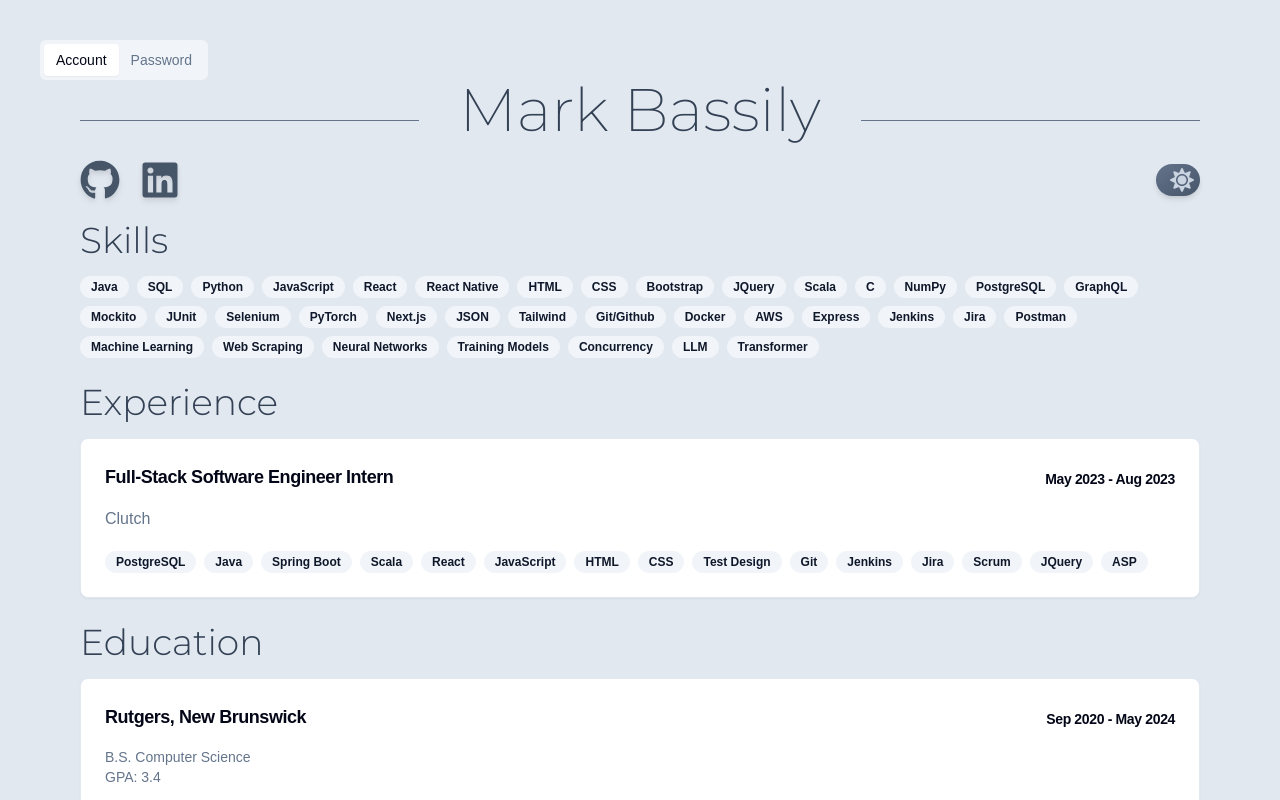
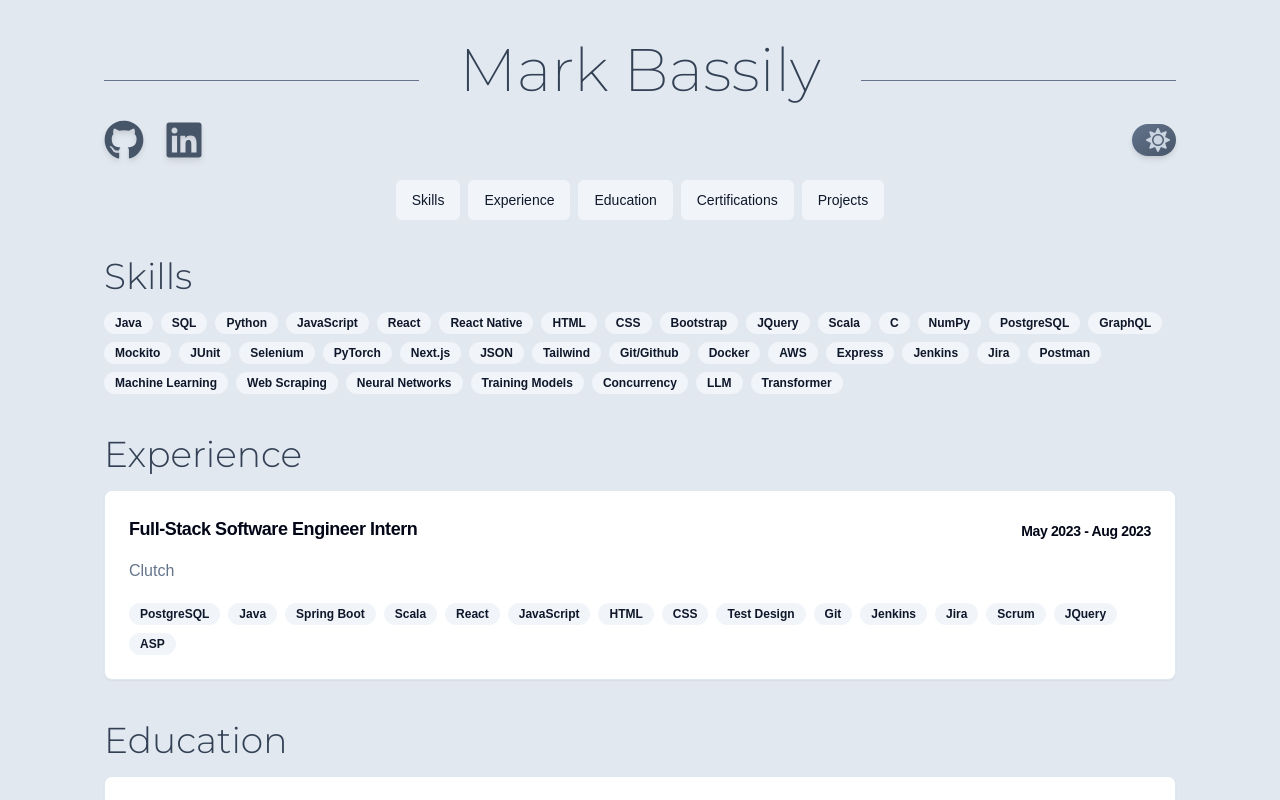
Before and after one commit to markb2575/portfolio, a Next.js app: page / in a window 1280 px wide. Shown: the top 800 px of the page. Built offline with nearby package versions, Linux system fonts and the light colour scheme.

Commit message:
update
added navigation

```diff
--- a/package.json
+++ b/package.json
@@ -11,6 +11,7 @@
         "deploy": "GITHUB_PAGES=true npm run build && npm run export"
     },
     "dependencies": {
+        "@radix-ui/react-slot": "^1.1.0",
         "@radix-ui/react-switch": "^1.1.1",
         "@radix-ui/react-tabs": "^1.1.1",
         "class-variance-authority": "^0.7.0",
--- a/src/app/globals.css
+++ b/src/app/globals.css
@@ -16,7 +16,7 @@
 
 @layer components {
     .background {
-        @apply dark:bg-slate-900 bg-slate-200 transition-colors min-h-screen px-10 py-10;
+        @apply dark:bg-slate-900 bg-slate-200 transition-colors min-h-screen py-10 px-[5%];
     }
 
     .header {
@@ -28,7 +28,7 @@
     }
 
     .section {
-        @apply font-montserrat font-light dark:text-slate-300 text-slate-700 transition-colors text-4xl mb-4 cursor-default
+        @apply font-montserrat font-light dark:text-slate-300 text-slate-700 transition-colors text-4xl mb-4 cursor-default pt-4
     }
 
     .theme-toggle {
--- a/src/app/page.tsx
+++ b/src/app/page.tsx
@@ -1,18 +1,17 @@
 "use client"
-import { Header, Body, Tab } from "@/components/layout";
+import { Header, Body, TopArrow } from "@/components/layout";
 import useDarkTheme from "../app/hooks/useDarkTheme";
-
 
 export default function Home() {
     const { darkTheme, isLoading, handleMode } = useDarkTheme();
-
     if (isLoading) return null;
-
     return (
-        <div className="background">
-            <Tab />
-            <Header darkTheme={darkTheme} handleMode={handleMode}/>
-            <Body />
+        <div>
+            <TopArrow />
+            <div className="background">
+                <Header darkTheme={darkTheme} handleMode={handleMode} />
+                <Body />
+            </div>
         </div>
     );
 }
--- a/src/components/layout/body.tsx
+++ b/src/components/layout/body.tsx
@@ -14,7 +14,7 @@
         <div className="px-10 flex flex-col">
 
             {/* Skills */}
-            <div className='w-full'>
+            <div id="skills-section" className='w-full'>
                 <h2 className="section">Skills</h2>
                 <div className="flex flex-wrap gap-2 mb-6">
                     {data?.skills['language/framework'].map((skill, index) => (
@@ -30,7 +30,7 @@
             </div>
 
             {/* Experience */}
-            <h2 className="section">Experience</h2>
+            <h2 id="experience-section" className="section">Experience</h2>
             <div className="gap-4 mb-6">
                 {data?.experience.map((experience, index) => (
                     <Card key={index} className="h-full w-full">
@@ -53,7 +53,7 @@
             </div>
 
             {/* Education */}
-            <h2 className="section">Education</h2>
+            <h2 id="education-section" className="section">Education</h2>
             <div className="gap-4 mb-6">
                 {data?.education.map((item, index) => (
                     <Card key={index} className="h-full w-full">
@@ -77,8 +77,8 @@
             </div>
 
             {/* Certifications */}
-            <h2 className="section">Certifications</h2>
-            <div className="gap-4 mb-6">
+            <h2 id="certifications-section" className="section">Certifications</h2>
+            <div className="flex flex-wrap gap-4 mb-6">
                 {data?.certifications.map((item, index) => (
                     <Card key={index} className="flex flex-col w-72 h-64">
                         <CardHeader>
@@ -96,7 +96,7 @@
             </div>
 
             {/* Projects */}
-            <div className='w-full'>
+            <div id="projects-section" className='w-full'>
                 <h2 className="section">Projects</h2>
                 <div className="flex flex-wrap gap-4">
                     {data?.projects.map((project, index) => (
--- a/src/components/layout/header.tsx
+++ b/src/components/layout/header.tsx
@@ -1,8 +1,9 @@
 "use client"
 import * as Switch from "@radix-ui/react-switch";
 import { FaMoon, FaSun, FaGithub, FaLinkedin } from 'react-icons/fa';
+import { Tab } from "@/components/layout";
 
-export default function Header({darkTheme, handleMode}:{darkTheme:boolean, handleMode:()=>void}) {
+export default function Header({ darkTheme, handleMode }: { darkTheme: boolean, handleMode: () => void }) {
 
     return (
         <div>
@@ -11,10 +12,11 @@
                 <h1 className="title mb-5">Mark Bassily</h1>
                 <div className="border-t flex-grow border-slate-500 mx-10"></div>
             </div>
-            <div className="flex flex-row justify-between mb-5">
+            <div className="relative mb-5">
+                <div className="flex flex-row justify-between">
                     <div className="flex flex-row">
-                    <FaGithub className="ml-10 mr-5 dark:text-slate-300 text-slate-600 size-10 drop-shadow-md hover:text-slate-500 hover:dark:text-slate-500 cursor-pointer" onClick={() => window.location.href = "https://github.com/markb2575"}/>
-                    <FaLinkedin className="dark:text-slate-300 text-slate-600 size-10 drop-shadow-md hover:text-slate-500 hover:dark:text-slate-500 cursor-pointer" onClick={() => window.location.href = "https://linkedin.com/in/markb2575"}/>
+                        <FaGithub className="ml-10 mr-5 dark:text-slate-300 text-slate-600 size-10 drop-shadow-md hover:text-slate-500 hover:dark:text-slate-500 cursor-pointer" onClick={() => window.location.href = "https://github.com/markb2575"} />
+                        <FaLinkedin className="dark:text-slate-300 text-slate-600 size-10 drop-shadow-md hover:text-slate-500 hover:dark:text-slate-500 cursor-pointer" onClick={() => window.location.href = "https://linkedin.com/in/markb2575"} />
                     </div>
                     <div className="theme-toggle mr-10">
                         <Switch.Root checked={darkTheme} onCheckedChange={handleMode} className="shadow-md relative flex items-center justify-center p-1 gradient-bg rounded-full transition-colors">
@@ -25,10 +27,13 @@
                                     <FaMoon className="theme-toggle-icon" />
                                 )}
                             </Switch.Thumb>
-
                         </Switch.Root>
                     </div>
                 </div>
             </div>
+            <div className="mb-5 flex justify-center">
+                <Tab />
+            </div>
+        </div>
     );
 }
--- a/src/components/layout/index.js
+++ b/src/components/layout/index.js
@@ -1,3 +1,4 @@
 export { default as Header } from './header';
 export { default as Body } from './body';
 export { default as Tab } from './tab';
+export { default as TopArrow } from './toparrow';
--- a/src/components/layout/tab.tsx
+++ b/src/components/layout/tab.tsx
@@ -1,12 +1,32 @@
-import { Tabs, TabsList, TabsTrigger } from "@/components/ui/tabs"
+import { Button } from "@/components/ui/button"
 
 export default function Tab() {
+
+    const handleTabChange = (value: number) => {
+        const sectionIds = [
+            'skills-section',
+            'experience-section',
+            'education-section',
+            'certifications-section',
+            'projects-section',
+        ];
+
+        const section = document.getElementById(sectionIds[value]);
+
+        if (section) {
+            section.scrollIntoView({ behavior: 'smooth', block: 'start' });
+        }
+    };
     return (
-        <Tabs defaultValue="account">
-            <TabsList>
-                <TabsTrigger value="account">Account</TabsTrigger>
-                <TabsTrigger value="password">Password</TabsTrigger>
-            </TabsList>
-        </Tabs>
+        <div>
+            <div className="flex flex-wrap gap-2 justify-center">
+                <Button onClick={() => handleTabChange(0)} variant="secondary">Skills</Button>
+                <Button onClick={() => handleTabChange(1)} variant="secondary">Experience</Button>
+                <Button onClick={() => handleTabChange(2)} variant="secondary">Education</Button>
+                <Button onClick={() => handleTabChange(3)} variant="secondary">Certifications</Button>
+                <Button onClick={() => handleTabChange(4)} variant="secondary">Projects</Button>
+            </div>
+        </div>
+
     );
 }
--- /dev/null
+++ b/src/components/layout/toparrow.tsx
@@ -0,0 +1,29 @@
+import { FaArrowUp } from "react-icons/fa6";
+import { useEffect, useState } from "react";
+
+
+export default function TopArrow() {
+    const [isVisible, setIsVisible] = useState(false);
+
+    const scrollToTop = () => {
+        window.scrollTo({ top: 0, behavior: 'smooth' });
+    };
+
+    useEffect(() => {
+        const handleScroll = () => {
+            setIsVisible(window.scrollY > 0);
+        };
+        window.addEventListener('scroll', handleScroll);
+        return () => window.removeEventListener('scroll', handleScroll);
+    }, []);
+
+    if (!isVisible) return null
+
+    return (
+        <FaArrowUp
+            onClick={scrollToTop}
+            className="fixed right-5 bottom-5 dark:text-white text-slate-900 cursor-pointer hover:opacity-50"
+            size={24}
+        />
+    );
+}
--- /dev/null
+++ b/src/components/ui/button.tsx
@@ -0,0 +1,56 @@
+import * as React from "react"
+import { Slot } from "@radix-ui/react-slot"
+import { cva, type VariantProps } from "class-variance-authority"
+
+import { cn } from "@/lib/utils"
+
+const buttonVariants = cva(
+  "inline-flex items-center justify-center gap-2 whitespace-nowrap rounded-md text-sm font-medium ring-offset-white transition-colors focus-visible:outline-none focus-visible:ring-2 focus-visible:ring-slate-950 focus-visible:ring-offset-2 disabled:pointer-events-none disabled:opacity-50 [&_svg]:pointer-events-none [&_svg]:size-4 [&_svg]:shrink-0 dark:ring-offset-slate-950 dark:focus-visible:ring-slate-300",
+  {
+    variants: {
+      variant: {
+        default: "bg-slate-900 text-slate-50 hover:bg-slate-900/90 dark:bg-slate-50 dark:text-slate-900 dark:hover:bg-slate-50/90",
+        destructive:
+          "bg-red-500 text-slate-50 hover:bg-red-500/90 dark:bg-red-900 dark:text-slate-50 dark:hover:bg-red-900/90",
+        outline:
+          "border border-slate-200 bg-white hover:bg-slate-100 hover:text-slate-900 dark:border-slate-800 dark:bg-slate-950 dark:hover:bg-slate-800 dark:hover:text-slate-50",
+        secondary:
+          "bg-slate-100 text-slate-900 hover:bg-slate-100/80 dark:bg-slate-800 dark:text-slate-50 dark:hover:bg-slate-800/80",
+        ghost: "hover:bg-slate-100 hover:text-slate-900 dark:hover:bg-slate-800 dark:hover:text-slate-50",
+        link: "text-slate-900 underline-offset-4 hover:underline dark:text-slate-50",
+      },
+      size: {
+        default: "h-10 px-4 py-2",
+        sm: "h-9 rounded-md px-3",
+        lg: "h-11 rounded-md px-8",
+        icon: "h-10 w-10",
+      },
+    },
+    defaultVariants: {
+      variant: "default",
+      size: "default",
+    },
+  }
+)
+
+export interface ButtonProps
+  extends React.ButtonHTMLAttributes<HTMLButtonElement>,
+    VariantProps<typeof buttonVariants> {
+  asChild?: boolean
+}
+
+const Button = React.forwardRef<HTMLButtonElement, ButtonProps>(
+  ({ className, variant, size, asChild = false, ...props }, ref) => {
+    const Comp = asChild ? Slot : "button"
+    return (
+      <Comp
+        className={cn(buttonVariants({ variant, size, className }))}
+        ref={ref}
+        {...props}
+      />
+    )
+  }
+)
+Button.displayName = "Button"
+
+export { Button, buttonVariants }
```
Also changed, not shown: 1 other file (tests, documents, lock files or other folders). Lines whose indentation alone changed are shown as unchanged.
